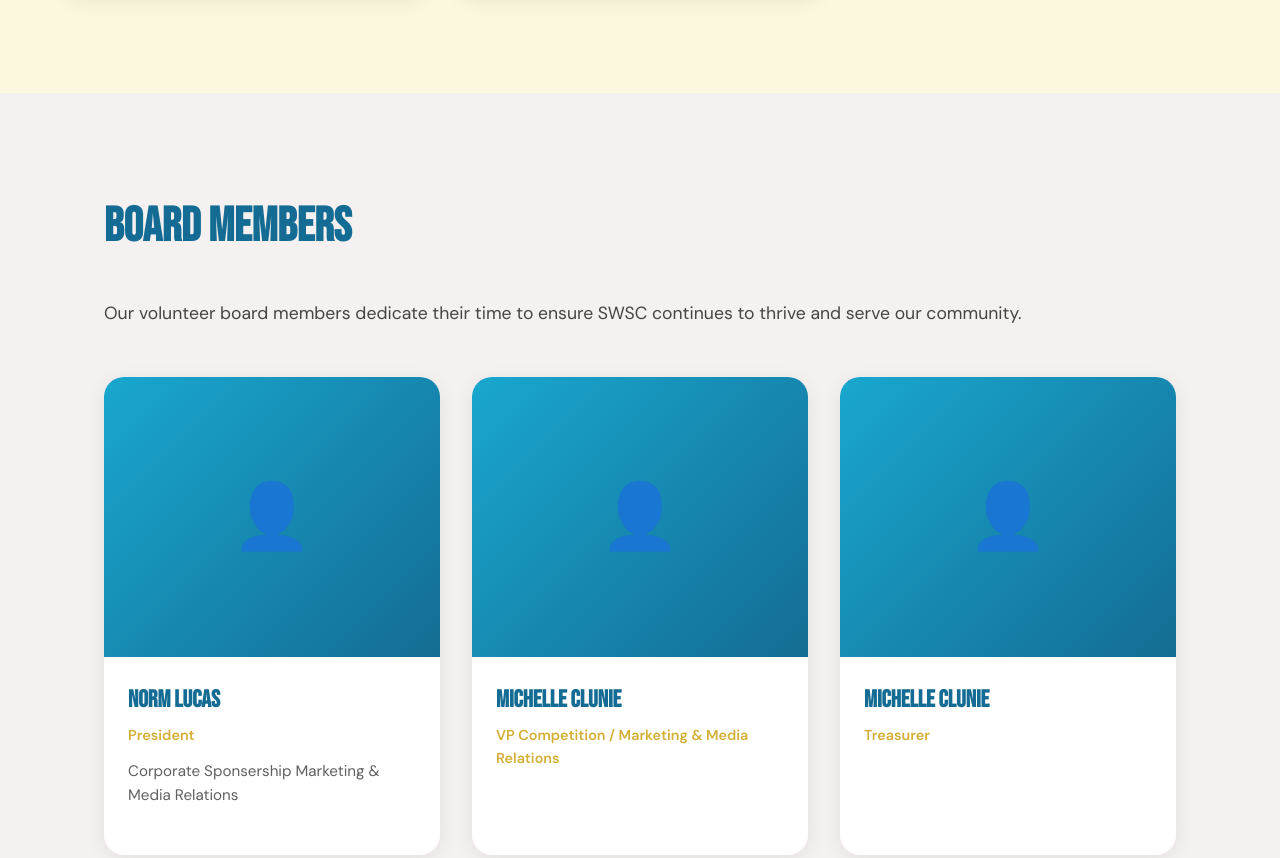
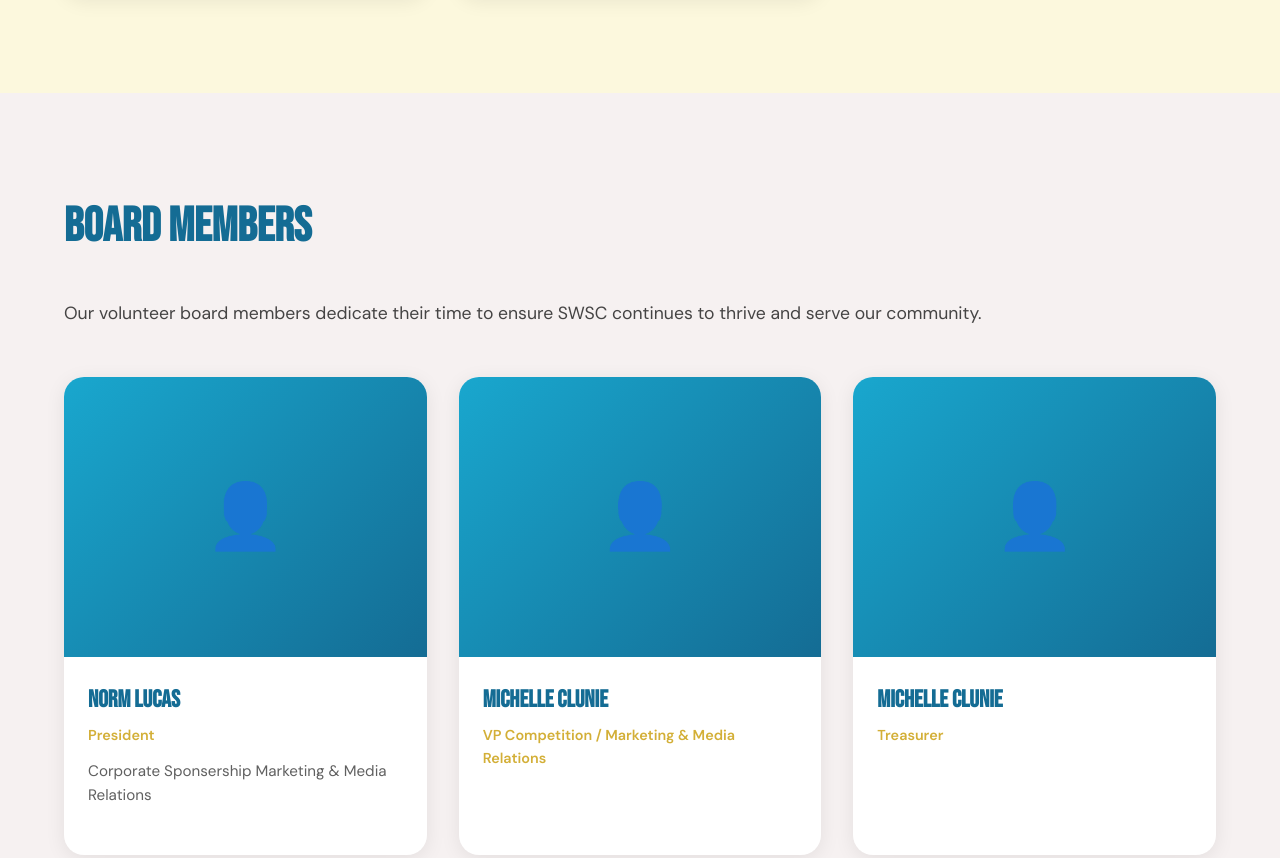
Before and after one commit to holleeze/water-ski-site, a website with bundled scripts: page about.html in a window 1280 px wide. Shown: the part 3985-4843 px from the top of the page. Built offline with nearby package versions, Linux system fonts and the light colour scheme.

Commit message:
aligned board members with athletes on vertical axis

```diff
--- a/about.html
+++ b/about.html
@@ -85,12 +85,14 @@
   </section>
 
   <!-- Board Members -->
-  <section class="content-section" id="board">
+ <section class="content-section" id="board" style="padding: 6rem 4rem; max-width: none;">
+  <div style="max-width: 1200px; margin: 0 auto;">
     <h2>BOARD MEMBERS</h2>
     <p>Our volunteer board members dedicate their time to ensure SWSC continues to thrive and serve our community.</p>
     <div class="team-grid" id="boardGrid"></div>
     <script type="module" src="./scripts/boardMembers.js"></script>
-  </section>
+  </div>
+</section>
 
   <!-- CTA Section -->
   <section class="cta">
```
